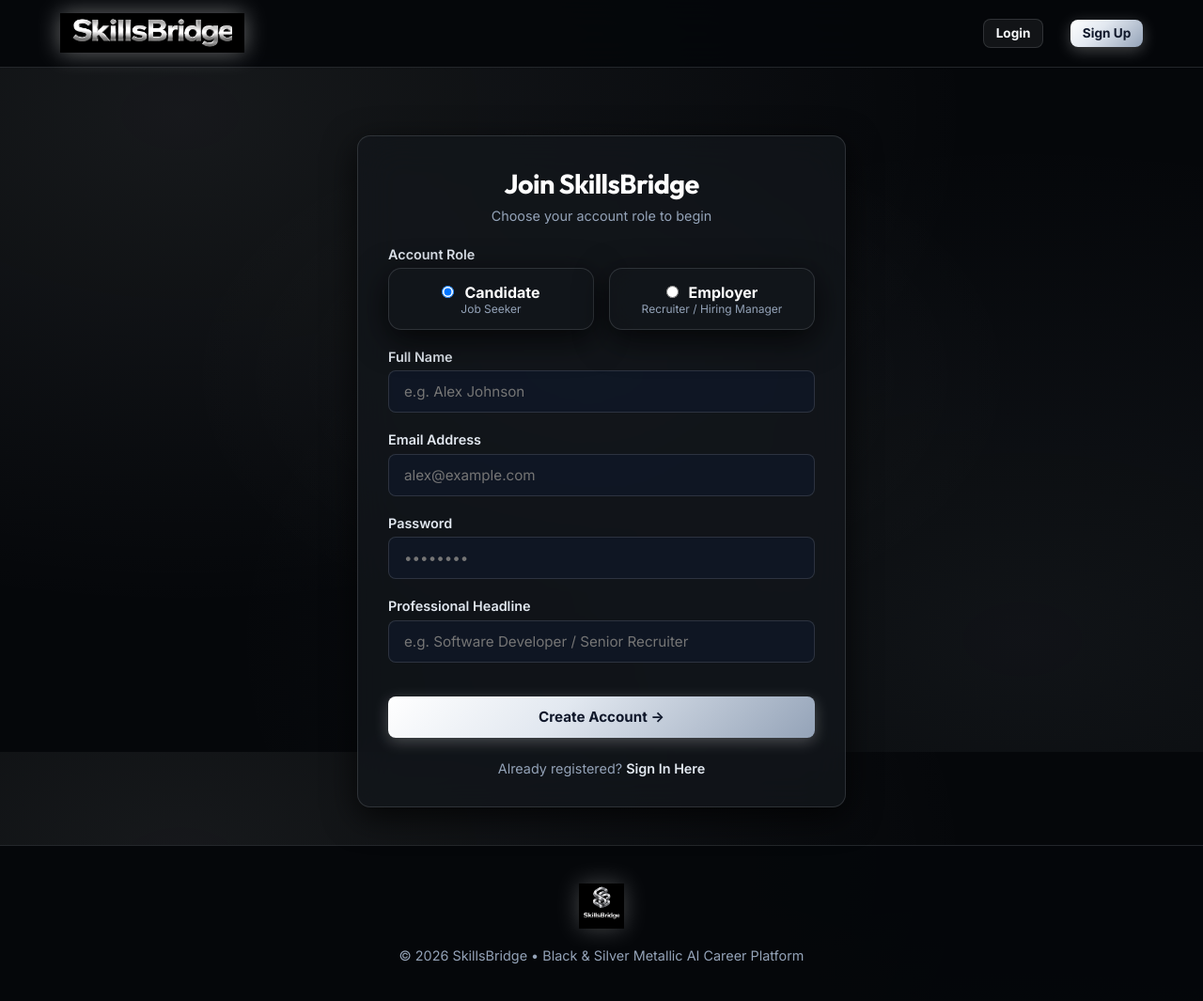
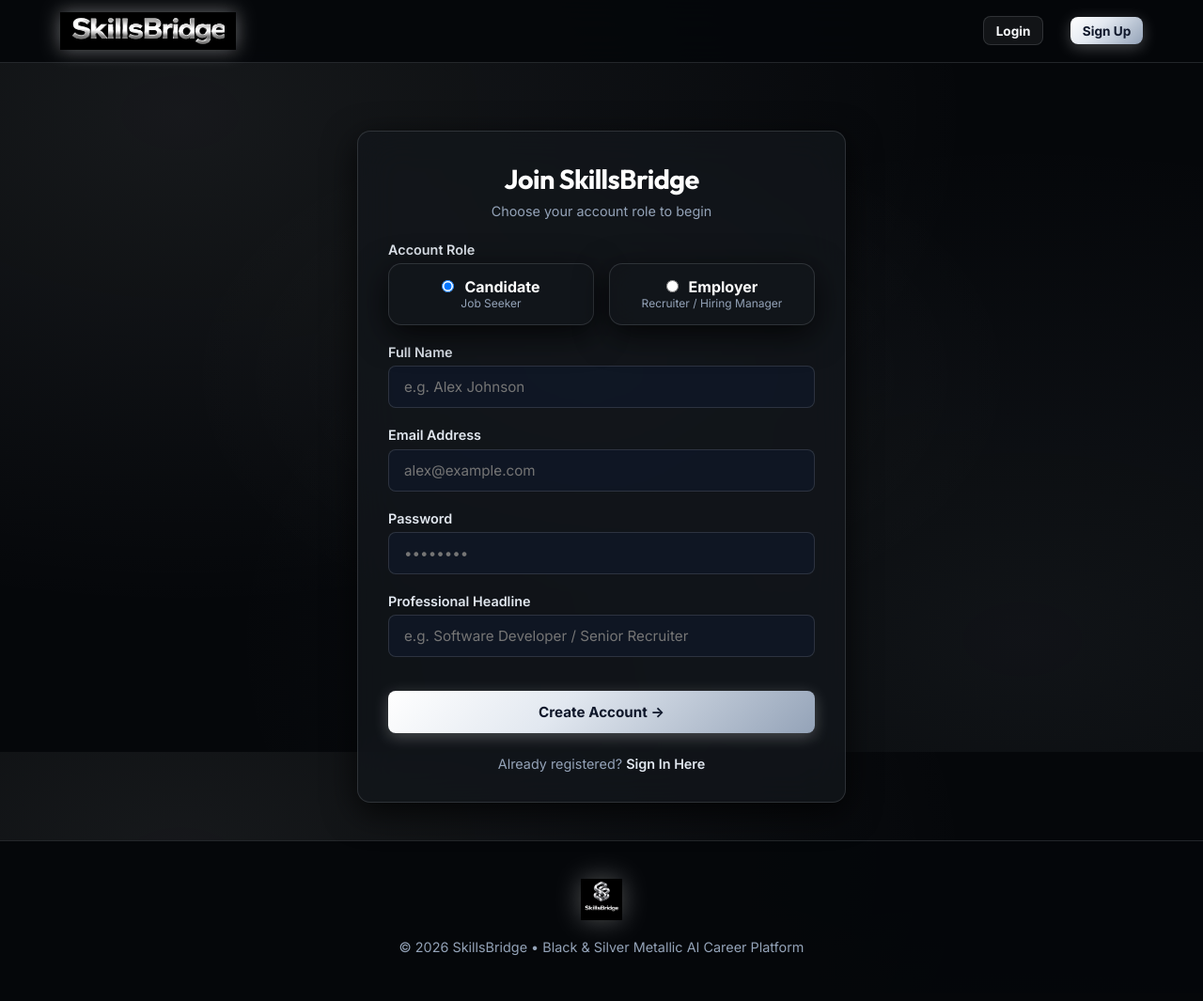
Before and after one commit to JEEVESH-PRO/skillsbridge, a Flask app: page /signup in a window 1280 px wide. Shown: the whole page at 94% size. After the commit the page ends 1016 px from the top, so only its background shows below. Run offline with Flask 3, Linux system fonts and the light colour scheme; data that the repository does not hold is empty.

Commit message:
Perfect precision logo CSS drop-shadow filters and company badge containers for Black and Silver theme

```diff
--- a/static/css/style.css
+++ b/static/css/style.css
@@ -77,7 +77,7 @@
     color: var(--silver-light);
 }
 
-/* Preloader Overlay */
+/* Preloader Overlay & Logo Styling */
 #preloader {
     position: fixed;
     top: 0;
@@ -97,6 +97,13 @@
 #preloader.fade-out {
     opacity: 0;
     visibility: hidden;
+}
+
+#preloader img {
+    max-width: 140px;
+    height: auto;
+    object-fit: contain;
+    filter: drop-shadow(0 0 25px rgba(255, 255, 255, 0.5)) brightness(1.1);
 }
 
 .spinner {
@@ -138,12 +145,12 @@
     box-shadow: var(--shadow-glass);
 }
 
-/* Navbar & Brand Logos Styling */
+/* Navbar & Brand Logos Precision CSS */
 .navbar {
     display: flex;
     justify-content: space-between;
     align-items: center;
-    padding: 0.9rem 5%;
+    padding: 0.8rem 5%;
     background: rgba(5, 7, 10, 0.92);
     backdrop-filter: blur(24px);
     border-bottom: 1px solid var(--border-glass);
@@ -153,44 +160,68 @@
 }
 
 .nav-brand {
-    display: flex;
+    display: inline-flex;
     align-items: center;
     gap: 0.75rem;
     font-size: 1.6rem;
     font-weight: 800;
     color: #fff;
+    text-decoration: none;
 }
 
 .brand-logo-img {
-    height: 42px;
+    height: 40px;
+    max-height: 42px;
     width: auto;
     object-fit: contain;
-    filter: drop-shadow(0 0 12px rgba(255, 255, 255, 0.4)) brightness(1.08);
-    transition: all 0.3s ease;
+    display: inline-block;
+    vertical-align: middle;
+    filter: drop-shadow(0 0 10px rgba(255, 255, 255, 0.4)) brightness(1.1);
+    transition: all 0.3s cubic-bezier(0.4, 0, 0.2, 1);
 }
 
 .brand-logo-img:hover {
-    filter: drop-shadow(0 0 18px rgba(255, 255, 255, 0.6)) brightness(1.15);
-    transform: scale(1.02);
+    filter: drop-shadow(0 0 16px rgba(255, 255, 255, 0.65)) brightness(1.2);
+    transform: scale(1.03);
 }
 
-/* Metallic Silver Company Logo Badges */
+/* Hero Section Full Logo */
+.hero-logo-img {
+    max-height: 85px;
+    width: auto;
+    object-fit: contain;
+    display: block;
+    margin: 0 auto;
+    filter: drop-shadow(0 0 25px rgba(255, 255, 255, 0.35)) brightness(1.08);
+}
+
+/* Footer Brand Logo */
+.footer-logo-img {
+    height: 44px;
+    width: auto;
+    object-fit: contain;
+    filter: drop-shadow(0 0 14px rgba(255, 255, 255, 0.3)) brightness(1.05);
+}
+
+/* Tech Company Logo Containers - Crisp & Vibrant Contrast */
 .company-logo, .company-logo-badge {
     width: 48px;
     height: 48px;
+    min-width: 48px;
+    min-height: 48px;
     object-fit: contain;
-    background: rgba(255, 255, 255, 0.06);
-    border: 1px solid rgba(226, 232, 240, 0.2);
+    background: rgba(255, 255, 255, 0.92);
+    border: 1px solid rgba(226, 232, 240, 0.4);
     border-radius: 12px;
     padding: 6px;
-    box-shadow: 0 4px 15px rgba(0, 0, 0, 0.5), inset 0 0 10px rgba(255, 255, 255, 0.05);
-    backdrop-filter: blur(8px);
-    transition: all 0.3s ease;
+    box-shadow: 0 4px 15px rgba(0, 0, 0, 0.4), 0 0 12px rgba(255, 255, 255, 0.15);
+    transition: all 0.25s ease;
 }
 
 .company-logo:hover, .company-logo-badge:hover {
-    border-color: rgba(255, 255, 255, 0.5);
-    box-shadow: 0 0 20px rgba(255, 255, 255, 0.25);
+    background: #FFFFFF;
+    border-color: #FFFFFF;
+    box-shadow: 0 0 22px rgba(255, 255, 255, 0.5);
     transform: translateY(-2px);
 }
 
--- a/templates/base.html
+++ b/templates/base.html
@@ -7,20 +7,20 @@
     <meta name="description" content="SkillsBridge diagnoses candidate skill gaps with targeted learning, company interview prep, and direct job match analytics.">
 
     <!-- Favicons with Cache-Busting Query Parameter -->
-    <link rel="icon" type="image/png" sizes="64x64" href="{{ url_for('static', filename='images/skillsbridge-favicon-64.png') }}?v=3.0">
-    <link rel="icon" type="image/png" sizes="256x256" href="{{ url_for('static', filename='images/skillsbridge-favicon-256.png') }}?v=3.0">
-    <link rel="apple-touch-icon" href="{{ url_for('static', filename='images/skillsbridge-square-logo.png') }}?v=3.0">
+    <link rel="icon" type="image/png" sizes="64x64" href="{{ url_for('static', filename='images/skillsbridge-favicon-64.png') }}?v=4.0">
+    <link rel="icon" type="image/png" sizes="256x256" href="{{ url_for('static', filename='images/skillsbridge-favicon-256.png') }}?v=4.0">
+    <link rel="apple-touch-icon" href="{{ url_for('static', filename='images/skillsbridge-square-logo.png') }}?v=4.0">
 
     <!-- CSS Stylesheets with Cache-Busting Query Parameter -->
-    <link rel="stylesheet" href="{{ url_for('static', filename='css/style.css') }}?v=3.0">
-    <link rel="stylesheet" href="{{ url_for('static', filename='css/components.css') }}?v=3.0">
+    <link rel="stylesheet" href="{{ url_for('static', filename='css/style.css') }}?v=4.0">
+    <link rel="stylesheet" href="{{ url_for('static', filename='css/components.css') }}?v=4.0">
     {% block extra_css %}{% endblock %}
 </head>
 <body>
 
     <!-- Animated Preloader -->
     <div id="preloader">
-        <img src="{{ url_for('static', filename='images/skillsbridge-square-logo.png') }}?v=3.0" alt="SkillsBridge" style="width: 75px; height: 75px; object-fit: contain; filter: drop-shadow(0 0 15px rgba(255, 255, 255, 0.4));">
+        <img src="{{ url_for('static', filename='images/skillsbridge-square-logo.png') }}?v=4.0" alt="SkillsBridge" style="width: 75px; height: 75px; object-fit: contain; filter: drop-shadow(0 0 20px rgba(255, 255, 255, 0.5));">
         <div class="spinner"></div>
         <div style="font-weight: 700; font-size: 1.2rem; color: #fff; letter-spacing: 0.05em;">
             SkillsBridge <span style="color: var(--silver-muted);">AI Platform</span>
@@ -30,7 +30,7 @@
     <!-- Header / Navbar -->
     <nav class="navbar">
         <a href="{{ url_for('landing') }}" class="nav-brand">
-            <img src="{{ url_for('static', filename='images/skillsbridge-navbar-logo.png') }}?v=3.0" alt="SkillsBridge Logo" class="brand-logo-img" onerror="this.style.display='none'; this.nextElementSibling.style.display='inline-block';">
+            <img src="{{ url_for('static', filename='images/skillsbridge-navbar-logo.png') }}?v=4.0" alt="SkillsBridge Logo" class="brand-logo-img" onerror="this.style.display='none'; this.nextElementSibling.style.display='inline-block';">
             <span class="brand-badge" style="display: none;">SkillsBridge</span>
         </a>
 
@@ -129,13 +129,13 @@
     <!-- Footer with Full Logo -->
     <footer>
         <div style="display: flex; flex-direction: column; align-items: center; gap: 0.8rem; margin-bottom: 1.25rem;">
-            <img src="{{ url_for('static', filename='images/skillsbridge-full-logo.png') }}?v=3.0" alt="SkillsBridge Full Logo" style="height: 48px; width: auto; object-fit: contain; filter: drop-shadow(0 0 12px rgba(255, 255, 255, 0.25));" onerror="this.style.display='none';">
+            <img src="{{ url_for('static', filename='images/skillsbridge-full-logo.png') }}?v=4.0" alt="SkillsBridge Full Logo" class="footer-logo-img" onerror="this.style.display='none';">
         </div>
         <p>&copy; 2026 SkillsBridge • Black & Silver Metallic AI Career Platform</p>
     </footer>
 
-    <script src="{{ url_for('static', filename='js/main.js') }}?v=3.0"></script>
-    <script src="{{ url_for('static', filename='js/skills.js') }}?v=3.0"></script>
+    <script src="{{ url_for('static', filename='js/main.js') }}?v=4.0"></script>
+    <script src="{{ url_for('static', filename='js/skills.js') }}?v=4.0"></script>
     {% block extra_js %}{% endblock %}
 </body>
 </html>
--- a/templates/landing.html
+++ b/templates/landing.html
@@ -6,7 +6,7 @@
 <section style="padding: 3rem 0; text-align: center; display: flex; flex-direction: column; align-items: center; gap: 1.5rem;">
     <!-- Landing Hero Logo Display -->
     <div style="margin-bottom: 0.5rem;">
-        <img src="{{ url_for('static', filename='images/skillsbridge-full-logo.png') }}?v=2.0" alt="SkillsBridge Platform" style="max-height: 90px; width: auto; object-fit: contain; filter: drop-shadow(0 0 20px rgba(255, 255, 255, 0.25));" onerror="this.style.display='none';">
+        <img src="{{ url_for('static', filename='images/skillsbridge-full-logo.png') }}?v=4.0" alt="SkillsBridge Platform" class="hero-logo-img" onerror="this.style.display='none';">
     </div>
 
     <div class="badge badge-domain" style="font-size: 0.9rem; padding: 0.4rem 1.2rem; background: rgba(255, 255, 255, 0.08); border-color: var(--border-silver); color: var(--silver-main);">
@@ -56,7 +56,7 @@
     <div style="display: flex; justify-content: center; align-items: center; gap: 2rem; flex-wrap: wrap;">
         {% for c in companies %}
             <a href="{{ url_for('company.company_detail', name=c.name) }}" class="glass-panel" style="padding: 1rem 1.8rem; display: flex; align-items: center; gap: 0.8rem; text-decoration: none; color: #fff;">
-                <img src="{{ c.logo_url }}" alt="{{ c.name }}" style="width: 32px; height: 32px; object-fit: contain;">
+                <img src="{{ c.logo_url }}" alt="{{ c.name }}" class="company-logo">
                 <span style="font-weight: 700; font-size: 1.1rem;">{{ c.name }}</span>
             </a>
         {% endfor %}
```
